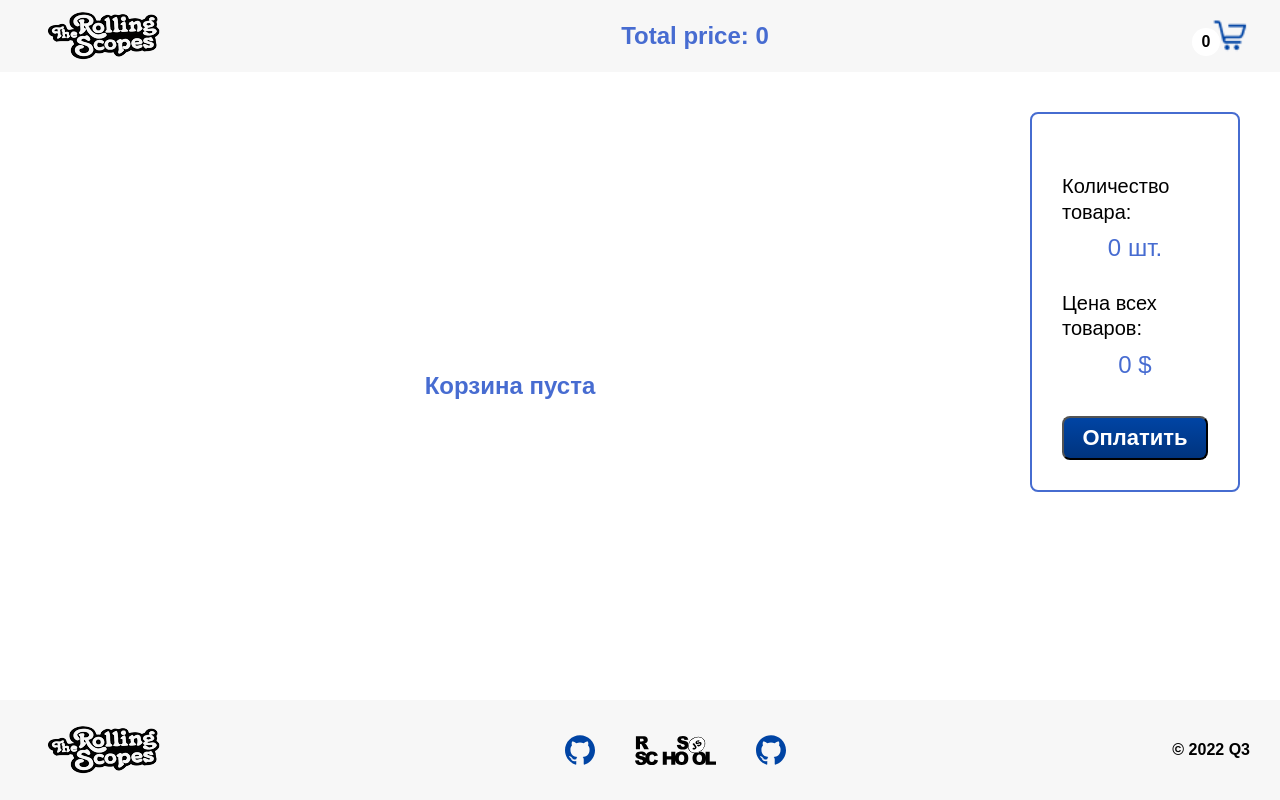
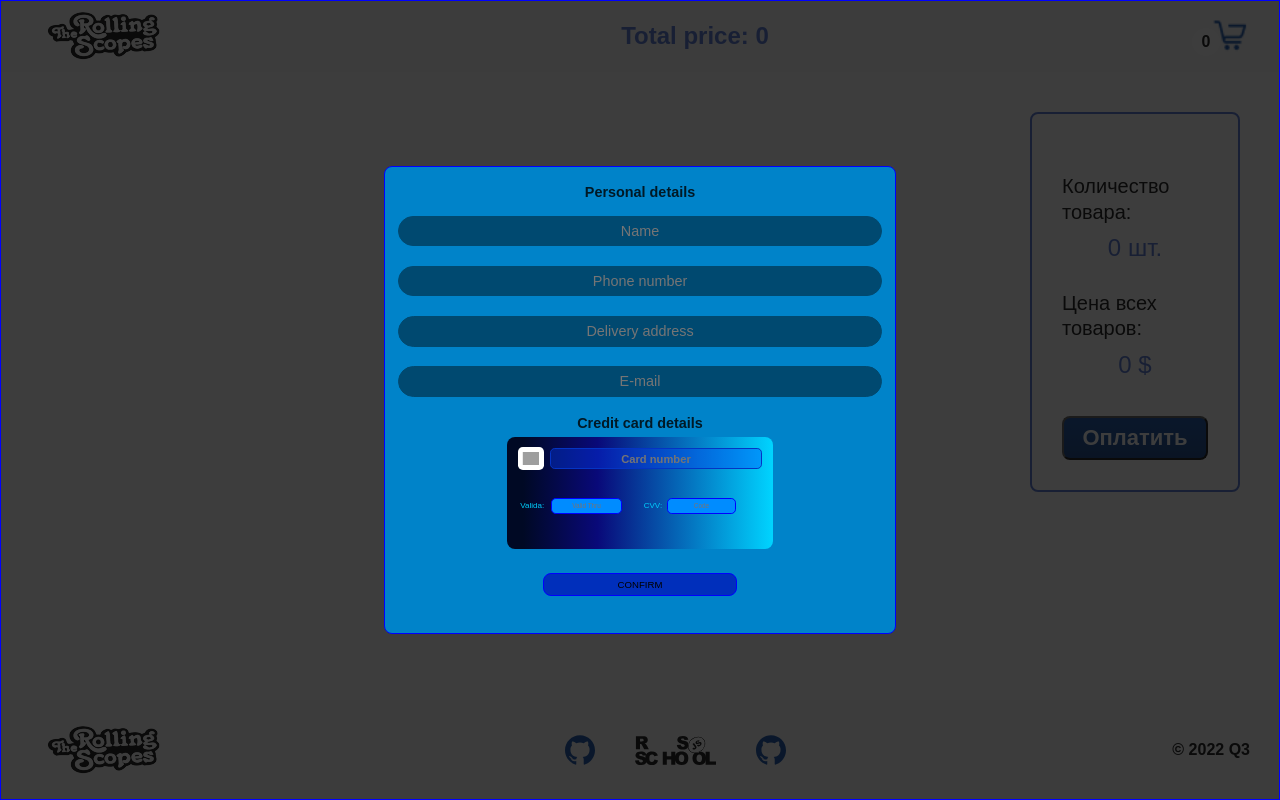
Before and after one commit to gamesam88/online-store, a React (Create React App) app: page /cart in a window 1280 px wide. Both pictures are taken after a click on the button "Оплатить". Built offline with nearby package versions, Linux system fonts and the light colour scheme; grey boxes are pictures that could not be loaded.

Commit message:
feat: add modal to cart

```diff
--- a/src/App.scss
+++ b/src/App.scss
@@ -81,13 +81,6 @@ img {
   overflow-x: auto;
 }
 
-.container {
-  padding-left: var(--padding);
-  padding-right: var(--padding);
-  max-width: 1470px;
-  margin-left: auto;
-  margin-right: auto;
-}
 .catalog-block {
   display: flex;
   flex-wrap: wrap;
--- a/src/components/Cart/Cart.scss
+++ b/src/components/Cart/Cart.scss
@@ -88,3 +88,195 @@
     color: rgba(63, 102, 207, 0.962);
   }
 }
+
+.modal-wrapper {
+  z-index: 99;
+  position: fixed;
+  top: 0;
+  left: 0;
+  width: 100%;
+  height: 100%;
+  background: rgba(13, 13, 13, 0.8);
+  display: flex;
+  align-items: center;
+  justify-content: center;
+  border: 1px solid blue;
+}
+
+.modal-content {
+  padding: 1%;
+  border: 1px solid blue;
+  border-radius: 0.5rem;
+  width: 40%;
+  background-color: #fff;
+  z-index: 99;
+  position: absolute;
+  background: rgb(0, 131, 201);
+}
+
+.modal-content__app {
+  width: 100%;
+  margin: auto;
+  display: block;
+  align-items: center;
+  justify-content: center;
+  height: fit-content;
+}
+
+.form-item {
+  width: 100%;
+  display: flex;
+  align-items: center;
+  justify-content: center;
+}
+.person-details__h2 {
+  text-align: center;
+  margin: 0 auto;
+  font-size: 90%;
+  color: rgb(0, 25, 38);
+}
+.form-item__input {
+  background: rgb(0, 73, 112);
+
+  width: 100%;
+  border: 1px solid rgb(0, 73, 112);
+  color: rgb(0, 18, 28);
+  border-radius: 2rem;
+  padding: 0.4rem;
+  outline: none;
+  font-size: 90%;
+  text-align: center;
+  margin: 2% auto;
+}
+
+.card-details {
+  margin-top: 1%;
+  width: 100%;
+}
+
+.card-details__h2 {
+  text-align: center;
+  margin: 0 auto;
+  font-size: 90%;
+  color: rgb(0, 25, 38);
+}
+.card-data {
+  border: 1px solid linear-gradient(90deg, rgb(0, 9, 36) 6%, rgb(9, 9, 121) 34%, rgb(0, 212, 255) 100%);
+  margin: 0 auto;
+  border-radius: 0.5rem;
+  background: rgb(0, 9, 36);
+  background: linear-gradient(90deg, rgb(0, 9, 36) 6%, rgb(9, 9, 121) 34%, rgb(0, 212, 255) 100%);
+  width: 55%;
+  height: 7rem;
+}
+
+.card-data__number {
+  width: 100%;
+  display: flex;
+  align-items: center;
+  justify-content: center;
+  //margin: 7% auto 10%;
+  padding: 4% 0 0;
+}
+
+.card-data__img {
+  background-color: #fff;
+  width: 10%;
+  border-radius: 0.3rem;
+  padding: 0.3rem;
+}
+
+.card-data__input {
+  width: 80%;
+  background: rgba(0, 64, 255, 0.356);
+  border: 1px solid rgb(4, 52, 196);
+  border-radius: 0.3rem;
+  outline: none;
+  text-align: center;
+  margin-left: 2%;
+  font-size: 70%;
+  color: rgb(0, 18, 28);
+  font-weight: 600;
+  height: 1.3rem;
+}
+.valid-data__text {
+  font-size: 50%;
+  color: rgb(0, 205, 251);
+}
+
+.valid-data__input {
+  width: 60%;
+  height: 1rem;
+  background: rgb(0, 140, 255);
+  border: 1px solid blue;
+  border-radius: 0.3rem;
+  outline: none;
+  text-align: center;
+  margin-left: 2%;
+  font-size: 40%;
+  color: #000;
+}
+.valid-data {
+  width: 100%;
+  box-sizing: border-box;
+}
+.cvv-data {
+  width: 100%;
+  box-sizing: border-box;
+  padding-left: 5px;
+}
+
+.card-data__other-data {
+  margin-bottom: 5%;
+  display: flex;
+  align-items: center;
+  justify-content: space-between;
+  width: 90%;
+  margin: 2% auto 0;
+}
+
+.card-details_btn {
+  width: 40%;
+  font-size: 60%;
+  background-color: rgb(0, 47, 187);
+  border: 1px solid blue;
+  border-radius: 0.5rem;
+  padding: 1%;
+  cursor: pointer;
+  display: block;
+  margin: 5% auto;
+  color: black;
+}
+
+.ErrorInput {
+  color: red;
+  width: 100%;
+}
+.input-True {
+  background: green !important;
+}
+
+.ErrorInputCard {
+  color: red;
+  width: 100%;
+  height: 15px;
+  text-align: center;
+  font-size: 70%;
+}
+
+.intermediate {
+  height: 15px;
+  width: 100%;
+}
+
+.intermediate-2 {
+  margin-left: 17%;
+  height: 15px;
+  width: 65%;
+  display: flex;
+  align-items: center;
+  justify-content: space-between;
+}
+.modal-wrapper__block {
+  display: none;
+}
--- a/src/components/Cart/Cart.tsx
+++ b/src/components/Cart/Cart.tsx
@@ -4,11 +4,29 @@ import { useSelector } from "react-redux";
 import { RootState } from "../../redux/store";
 import CartItem from "./CartItem/CartItem";
 import { ProductInCartType } from "../../redux/slices/cartSlice";
+import ModalWindow from "../modalWindow/ModalWindow";
 
 const Cart = () => {
   const { productsInCart, totalAmount, totalPrice } = useSelector((state: RootState) => state.cart);
+  const [cartElements, setCartElements] = useState<ProductInCartType[]>();
 
-  const [cartElements, setCartElements] = useState<ProductInCartType[]>();
+  const [modal, setModal] = useState(false);
+
+  const handleModal = (e: Event) => {
+    if (!(e.target instanceof HTMLElement) || !(e.currentTarget instanceof HTMLElement)) return;
+    const target = e.target;
+    if (target.classList.contains("modal-wrapper")) {
+      setModal(false);
+    }
+  };
+
+  useEffect(() => {
+    const modalWrapper = document.querySelector(".modal-wrapper");
+    modalWrapper?.addEventListener("click", handleModal);
+    return () => {
+      modalWrapper?.removeEventListener("click", handleModal);
+    };
+  }, []);
 
   useEffect(() => {
     setCartElements(productsInCart);
@@ -16,6 +34,7 @@ const Cart = () => {
 
   return (
     <div className="cart">
+      <ModalWindow modal={!modal ? "modal-wrapper__block" : ""} />
       <div className="cart__list">
         {cartElements?.length ? (
           <ul className="cart__items">
@@ -41,7 +60,13 @@ const Cart = () => {
             <p>Цена всех товаров:</p>
             <span>{totalPrice} $</span>
           </div>
-          <button>Оплатить</button>
+          <button
+            onClick={() => {
+              setModal(!modal);
+            }}
+          >
+            Оплатить
+          </button>
         </div>
       </div>
     </div>
--- a/src/components/modalWindow/ModalWindow.scss
+++ /dev/null
@@ -1,5 +0,0 @@
-.modal-wrapper{
-    width: 500px;
-    height: 500px;
-    border: 1px solid blue;
-}
--- a/src/components/modalWindow/ModalWindow.tsx
+++ b/src/components/modalWindow/ModalWindow.tsx
@@ -1,18 +1,16 @@
 import React from "react";
-import "./ModalWindow";
 import ModalContent from "./modalContent/ModalContent";
-//import {WrapperWindow} from "./wrapperWindow/WrapperWindow";
 
+type PropsType = {
+  modal: string;
+};
 
-function ModalWindow(){
-
-
-    return(
-        //  modal-wrapper__block add if className
-        <div className="modal-wrapper">
-           <ModalContent />
-        </div>
-    )
+function ModalWindow(props: PropsType) {
+  return (
+    <div className={"modal-wrapper" + " " + props.modal}>
+      <ModalContent />
+    </div>
+  );
 }
 
 export default ModalWindow;
```
